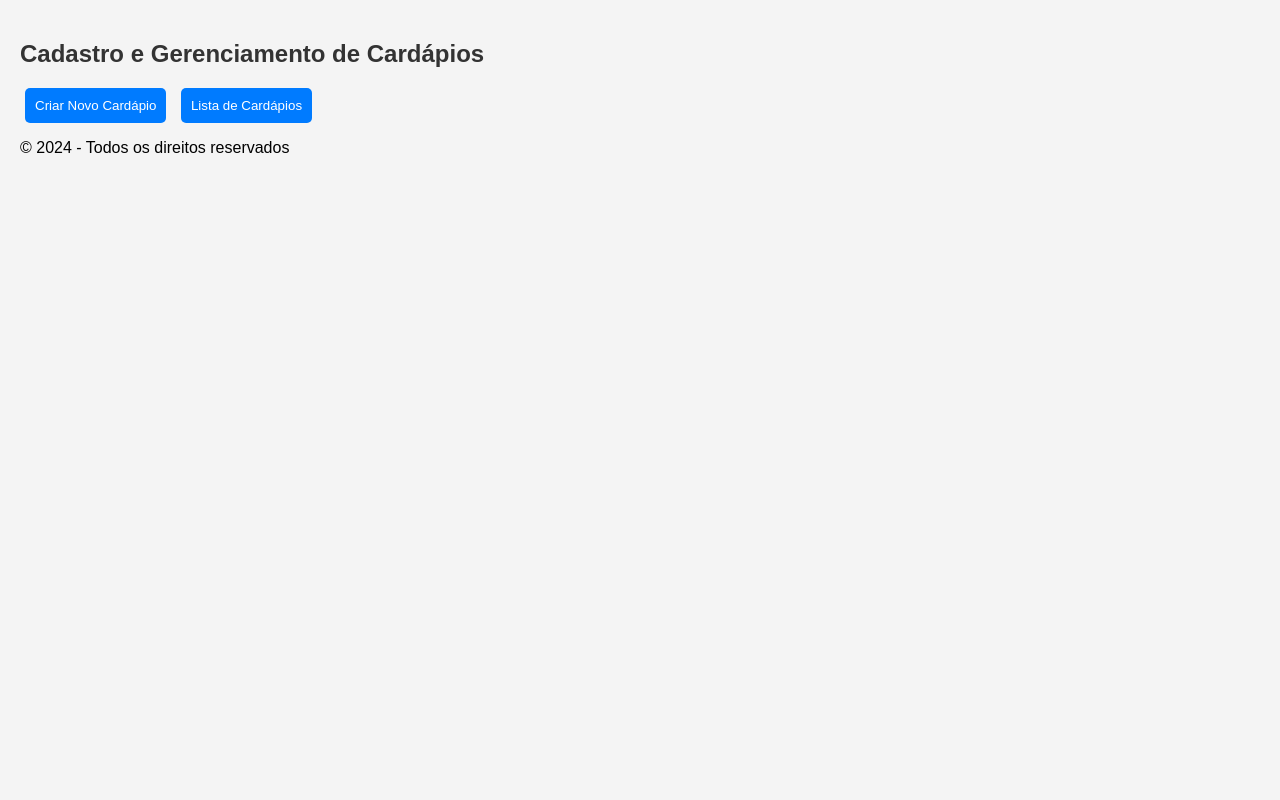
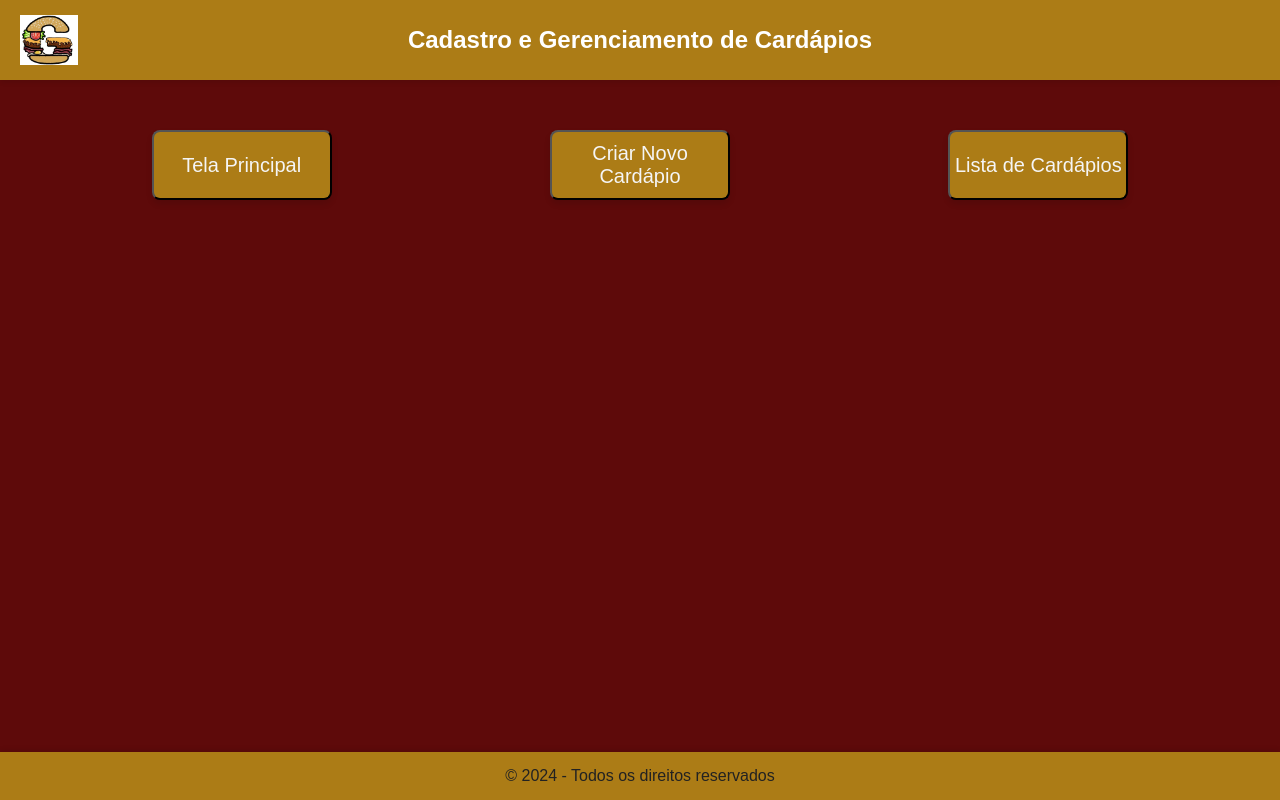
Before and after one commit to nicollyvermieiro/Trabalho-final---GastroNet, a plain HTML site: page view/Cardapio.html in a window 1280 px wide. Drawn offline with nearby package versions, Linux system fonts and the light colour scheme; no server answers.

Commit message:
geracao css v1

```diff
--- /dev/null
+++ b/view/CSS/CadastroCliente.css
@@ -0,0 +1,114 @@
+/* tela */
+* {
+    margin: 0;
+    padding: 0;
+    box-sizing: border-box;
+    font-family: Arial, sans-serif;
+}
+
+body {
+    background-color: #5e0a0a;
+}
+
+/* Barra superior */
+.a {
+    display: flex;
+    justify-content: space-between;
+    align-items: center;
+    background-color: #ac7c16;
+    padding: 15px 20px;
+    color: #fff;
+    position: fixed; /* sempre deixa a barra presente */
+    top: 0;
+    left: 0;
+    width: 100%;
+    z-index: 1000; /* prioridade */
+    box-shadow: 0 2px 5px rgba(0, 0, 0, 0.1); /* sombra */
+}
+
+/* titulo da tela */
+.a h2 {
+    position: absolute;
+    left: 50%;
+    transform: translateX(-50%);
+    margin: 0;
+    font-size: 1.5em;
+    font-weight: bold;
+    text-align: center;
+}
+
+/* logo do restaurante */
+.logo {
+    display: flex;
+    align-items: center;
+    height: 50px;
+    margin-right: 20px;
+}
+
+/* Barra de navegação dos botões */
+.b {
+    display: flex;
+    justify-content: space-around;
+    flex-wrap: wrap;
+    margin-top: 80px;
+    padding: 50px;
+    gap: 15px;
+}
+
+/* Botoes */
+button {
+    width: 80px;
+    height: 40px;
+    font-size: 15px;
+    background-color: #ac7c16;
+    color: #f5f5f5;
+    border-radius: 8px; /* deixa a boda redonda */
+    box-shadow: 0 4px 6px rgba(0, 0, 0, 0.1); /* sombra */
+    transition: transform 0.2s ease, background-color 0.3s ease; /* animação do botao */
+    text-decoration: none; /* usa para tirar sumblinhado do icone */
+}
+
+.b button {
+    width: 180px;
+    height: 70px;
+    font-size: 20px;
+}
+
+/* efeito botao com o mouse */
+button:hover {
+    background-color: #eba818;
+}
+
+#formulario, #listaCardapios {
+    margin-top: 20px;
+    color: #adadad;
+    font-weight: bold;
+}
+
+label {
+    display: block;
+    margin: 5px 0;
+    -webkit-text-stroke: 0,5px #ac7c16 ;
+}
+
+input {
+    width: 100%;
+    padding: 8px;
+    margin: 5px 0;
+    border: 1px solid #adadad;
+    border-radius: 5px;
+    text-decoration: none;
+}
+
+/* Rodapé da tela */
+footer {
+    background-color: #ac7c16;
+    color: #222222;
+    text-align: center;
+    padding: 15px 20px;
+    position: fixed;
+    bottom: 0;
+    left: 0;
+    width: 100%;
+    box-shadow: 0 -2px 5px rgba(0, 0, 0, 0.1); /* sombra */
+}
--- /dev/null
+++ b/view/CSS/CadastroFunc.css
@@ -0,0 +1,114 @@
+/* tela */
+* {
+    margin: 0;
+    padding: 0;
+    box-sizing: border-box;
+    font-family: Arial, sans-serif;
+}
+
+body {
+    background-color: #5e0a0a;
+}
+
+/* Barra superior */
+.a {
+    display: flex;
+    justify-content: space-between;
+    align-items: center;
+    background-color: #ac7c16;
+    padding: 15px 20px;
+    color: #fff;
+    position: fixed; /* sempre deixa a barra presente */
+    top: 0;
+    left: 0;
+    width: 100%;
+    z-index: 1000; /* prioridade */
+    box-shadow: 0 2px 5px rgba(0, 0, 0, 0.1); /* sombra */
+}
+
+/* titulo da tela */
+.a h2 {
+    position: absolute;
+    left: 50%;
+    transform: translateX(-50%);
+    margin: 0;
+    font-size: 1.5em;
+    font-weight: bold;
+    text-align: center;
+}
+
+/* logo do restaurante */
+.logo {
+    display: flex;
+    align-items: center;
+    height: 50px;
+    margin-right: 20px;
+}
+
+/* Barra de navegação dos botões */
+.b {
+    display: flex;
+    justify-content: space-around;
+    flex-wrap: wrap;
+    margin-top: 80px;
+    padding: 50px;
+    gap: 15px;
+}
+
+/* Botoes */
+button {
+    width: 80px;
+    height: 40px;
+    font-size: 15px;
+    background-color: #ac7c16;
+    color: #f5f5f5;
+    border-radius: 8px; /* deixa a boda redonda */
+    box-shadow: 0 4px 6px rgba(0, 0, 0, 0.1); /* sombra */
+    transition: transform 0.2s ease, background-color 0.3s ease; /* animação do botao */
+    text-decoration: none; /* usa para tirar sumblinhado do icone */
+}
+
+.b button {
+    width: 180px;
+    height: 70px;
+    font-size: 20px;
+}
+
+/* efeito botao com o mouse */
+button:hover {
+    background-color: #eba818;
+}
+
+#formulario, #listaFuncionarios {
+    margin-top: 20px;
+    color: #adadad;
+    font-weight: bold;
+}
+
+label {
+    display: block;
+    margin: 5px 0;
+    -webkit-text-stroke: 0,5px #ac7c16 ;
+}
+
+input {
+    width: 100%;
+    padding: 8px;
+    margin: 5px 0;
+    border: 1px solid #adadad;
+    border-radius: 5px;
+    text-decoration: none;
+}
+
+/* Rodapé da tela */
+footer {
+    background-color: #ac7c16;
+    color: #222222;
+    text-align: center;
+    padding: 15px 20px;
+    position: fixed;
+    bottom: 0;
+    left: 0;
+    width: 100%;
+    box-shadow: 0 -2px 5px rgba(0, 0, 0, 0.1); /* sombra */
+}
--- /dev/null
+++ b/view/CSS/Cardapio.css
@@ -0,0 +1,114 @@
+/* tela */
+* {
+    margin: 0;
+    padding: 0;
+    box-sizing: border-box;
+    font-family: Arial, sans-serif;
+}
+
+body {
+    background-color: #5e0a0a;
+}
+
+/* Barra superior */
+.a {
+    display: flex;
+    justify-content: space-between;
+    align-items: center;
+    background-color: #ac7c16;
+    padding: 15px 20px;
+    color: #fff;
+    position: fixed; /* sempre deixa a barra presente */
+    top: 0;
+    left: 0;
+    width: 100%;
+    z-index: 1000; /* prioridade */
+    box-shadow: 0 2px 5px rgba(0, 0, 0, 0.1); /* sombra */
+}
+
+/* titulo da tela */
+.a h2 {
+    position: absolute;
+    left: 50%;
+    transform: translateX(-50%);
+    margin: 0;
+    font-size: 1.5em;
+    font-weight: bold;
+    text-align: center;
+}
+
+/* logo do restaurante */
+.logo {
+    display: flex;
+    align-items: center;
+    height: 50px;
+    margin-right: 20px;
+}
+
+/* Barra de navegação dos botões */
+.b {
+    display: flex;
+    justify-content: space-around;
+    flex-wrap: wrap;
+    margin-top: 80px;
+    padding: 50px;
+    gap: 15px;
+}
+
+/* Botoes */
+button {
+    width: 80px;
+    height: 40px;
+    font-size: 15px;
+    background-color: #ac7c16;
+    color: #f5f5f5;
+    border-radius: 8px; /* deixa a boda redonda */
+    box-shadow: 0 4px 6px rgba(0, 0, 0, 0.1); /* sombra */
+    transition: transform 0.2s ease, background-color 0.3s ease; /* animação do botao */
+    text-decoration: none; /* usa para tirar sumblinhado do icone */
+}
+
+.b button {
+    width: 180px;
+    height: 70px;
+    font-size: 20px;
+}
+
+/* efeito botao com o mouse */
+button:hover {
+    background-color: #eba818;
+}
+
+#formulario, #listaCardapios {
+    margin-top: 20px;
+    color: #adadad;
+    font-weight: bold;
+}
+
+label {
+    display: block;
+    margin: 5px 0;
+    -webkit-text-stroke: 0,5px #ac7c16 ;
+}
+
+input {
+    width: 100%;
+    padding: 8px;
+    margin: 5px 0;
+    border: 1px solid #adadad;
+    border-radius: 5px;
+    text-decoration: none;
+}
+
+/* Rodapé da tela */
+footer {
+    background-color: #ac7c16;
+    color: #222222;
+    text-align: center;
+    padding: 15px 20px;
+    position: fixed;
+    bottom: 0;
+    left: 0;
+    width: 100%;
+    box-shadow: 0 -2px 5px rgba(0, 0, 0, 0.1); /* sombra */
+}
--- a/view/Cardapio.html
+++ b/view/Cardapio.html
@@ -3,6 +3,7 @@
 <head>
     <meta charset="UTF-8">
     <title>Gerenciamento de Cardápios</title>
+    <link rel="stylesheet" href="CSS/Cardapio.css">
     <script src="https://code.jquery.com/jquery-3.6.0.min.js"></script>
     <script>
         $(document).ready(function() {
@@ -38,50 +39,20 @@
             $('#itens').val('');
         }
     </script>
-    <style>
-        body {
-            font-family: Arial, sans-serif;
-            margin: 0;
-            padding: 20px;
-            background-color: #f4f4f4;
-        }
-        h2 {
-            color: #333;
-        }
-        button {
-            margin: 0 5px;
-            padding: 10px;
-            background-color: #007BFF;
-            color: white;
-            border: none;
-            border-radius: 5px;
-            cursor: pointer;
-        }
-        button:hover {
-            background-color: #0056b3;
-        }
-        #formulario, #listaCardapios {
-            margin-top: 20px;
-        }
-        label {
-            display: block;
-            margin: 5px 0;
-        }
-        input {
-            width: 100%;
-            padding: 8px;
-            margin: 5px 0;
-            border: 1px solid #ccc;
-            border-radius: 5px;
-        }
-    </style>
 </head>
 <body>
+    <nav class="a">
+        <div>
+            <img src="imgs/75837d9e-32c8-459e-913e-ac719ac12b2c.jfif" alt="Logo" class="logo">
+        </div>
+        <h2>Cadastro e Gerenciamento de Cardápios</h2>
+    </nav>
 
-    <h2>Cadastro e Gerenciamento de Cardápios</h2>
-
-    <button onclick="$('#formulario').toggle()">Criar Novo Cardápio</button>
-    <button onclick="$('#listaCardapios').toggle(); listarCardapios();">Lista de Cardápios</button>
+    <nav class="b">
+        <button onclick="window.location.href='index.html'">Tela Principal</button>
+        <button onclick="$('#formulario').toggle()">Criar Novo Cardápio</button>
+        <button onclick="$('#listaCardapios').toggle(); listarCardapios();">Lista de Cardápios</button>
+    </nav>
 
     <div id="formulario" style="display: none;">
         <h3>Formulário de Cadastro</h3>
```
Also changed, not shown: view/CSS/index.css (added, +99 -0 lines), view/CadastroCliente.html (+14 -6 lines), view/CadastroFunc.html (+12 -46 lines), view/index.html (+9 -37 lines), view/CSS/Pedidos.css (added), view/imgs/75837d9e-32c8-459e-913e-ac719ac12b2c.jfif (added).
